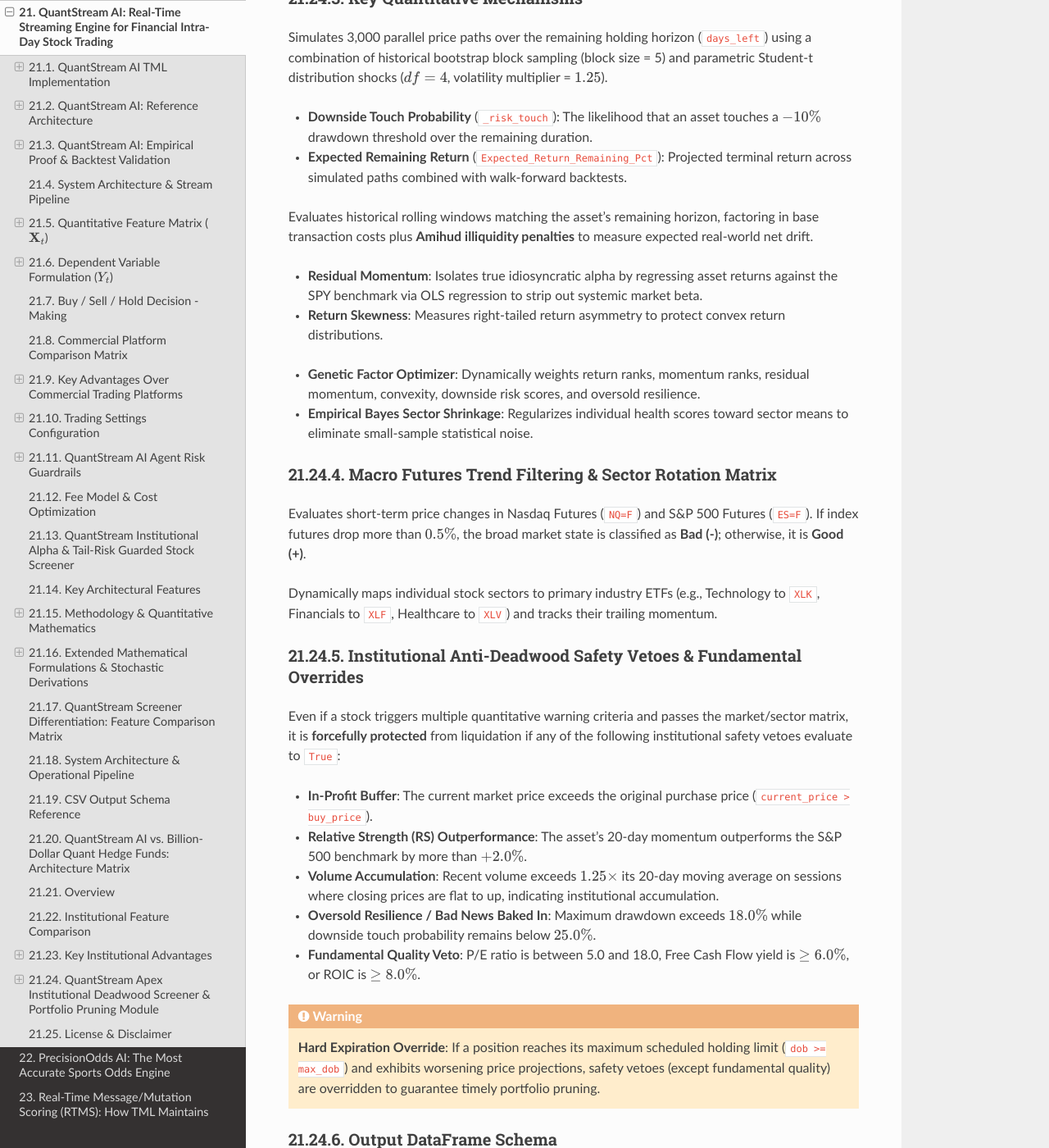
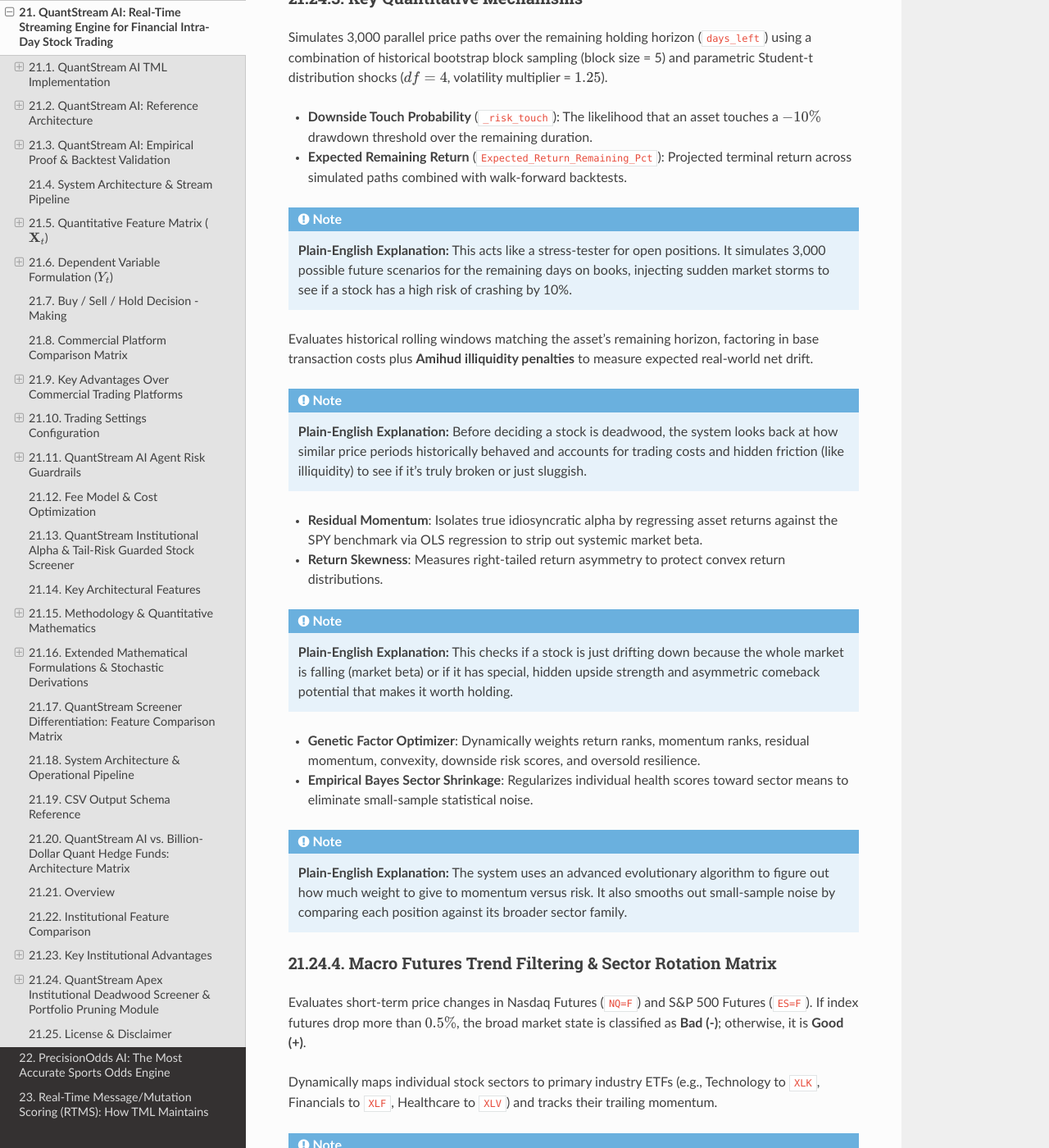
Before and after one commit to smaurice101/readthedocs, a Sphinx documentation site: the page built from docs/source/quantstream.rst, in a window 1280 px wide and 1400 px high, scrolled down 31647 px. Shown: the whole window at 82% size. Built offline with Sphinx 7.4.7 and the Read the Docs theme 3.1.0, drawn with Linux system fonts in a browser that asks for light colours; pages that are not in the unit, such as notebooks, are missing from menus; some of the changed text lies outside the part shown.

Commit message:
Update quantstream.rst

```diff
--- a/docs/source/quantstream.rst
+++ b/docs/source/quantstream.rst
@@ -1323,19 +1323,31 @@
 - **Downside Touch Probability** (``_risk_touch``): The likelihood that an asset touches a :math:`-10\%` drawdown threshold over the remaining duration.
 - **Expected Remaining Return** (``Expected_Return_Remaining_Pct``): Projected terminal return across simulated paths combined with walk-forward backtests.
 
+.. note::
+   **Plain-English Explanation:** This acts like a stress-tester for open positions. It simulates 3,000 possible future scenarios for the remaining days on books, injecting sudden market storms to see if a stock has a high risk of crashing by 10%.
+
 Walk-Forward Rolling Backtest & Microstructure Friction
 ~~~~~~~~~~~~~~~~~~~~~~~~~~~~~~~~~~~~~~~~~~~~~~~~~~~~~~~
 Evaluates historical rolling windows matching the asset's remaining horizon, factoring in base transaction costs plus **Amihud illiquidity penalties** to measure expected real-world net drift.
+
+.. note::
+   **Plain-English Explanation:** Before deciding a stock is deadwood, the system looks back at how similar price periods historically behaved and accounts for trading costs and hidden friction (like illiquidity) to see if it's truly broken or just sluggish.
 
 Cross-Sectional Residual Momentum & Return Skewness Convexity
 ~~~~~~~~~~~~~~~~~~~~~~~~~~~~~~~~~~~~~~~~~~~~~~~~~~~~~~~~~~~~~
 - **Residual Momentum**: Isolates true idiosyncratic alpha by regressing asset returns against the SPY benchmark via OLS regression to strip out systemic market beta.
 - **Return Skewness**: Measures right-tailed return asymmetry to protect convex return distributions.
 
+.. note::
+   **Plain-English Explanation:** This checks if a stock is just drifting down because the whole market is falling (market beta) or if it has special, hidden upside strength and asymmetric comeback potential that makes it worth holding.
+
 NSGA-II Sobol Genetic Optimization & Empirical Bayes Shrinkage
 ~~~~~~~~~~~~~~~~~~~~~~~~~~~~~~~~~~~~~~~~~~~~~~~~~~~~~~~~~~~~~~
 - **Genetic Factor Optimizer**: Dynamically weights return ranks, momentum ranks, residual momentum, convexity, downside risk scores, and oversold resilience.
 - **Empirical Bayes Sector Shrinkage**: Regularizes individual health scores toward sector means to eliminate small-sample statistical noise.
+
+.. note::
+   **Plain-English Explanation:** The system uses an advanced evolutionary algorithm to figure out how much weight to give to momentum versus risk. It also smooths out small-sample noise by comparing each position against its broader sector family.
 
 Macro Futures Trend Filtering & Sector Rotation Matrix
 ------------------------------------------------------
@@ -1348,6 +1360,9 @@
 ~~~~~~~~~~~~~~~~~~~~~~~~~~~~~~~~~~~~~
 Dynamically maps individual stock sectors to primary industry ETFs (e.g., Technology to ``XLK``, Financials to ``XLF``, Healthcare to ``XLV``) and tracks their trailing momentum.
 
+.. note::
+   **Plain-English Explanation:** Before selling a stock, the system checks overnight futures and industry sector trends. If the whole sector or market is just having a temporary bad day, it won't panic-sell a good company.
+
 Institutional Anti-Deadwood Safety Vetoes & Fundamental Overrides
 -----------------------------------------------------------------
 
@@ -1358,6 +1373,9 @@
 - **Volume Accumulation**: Recent volume exceeds :math:`1.25\times` its 20-day moving average on sessions where closing prices are flat to up, indicating institutional accumulation.
 - **Oversold Resilience / Bad News Baked In**: Maximum drawdown exceeds :math:`18.0\%` while downside touch probability remains below :math:`25.0\%`.
 - **Fundamental Quality Veto**: P/E ratio is between 5.0 and 18.0, Free Cash Flow yield is :math:`\ge 6.0\%`, or ROIC is :math:`\ge 8.0\%`.
+
+.. note::
+   **Plain-English Explanation:** Even if a stock looks weak on paper, the system has built-in "shield protocols." If a stock is already making money, heavily accumulated by big institutions, or fundamentally pristine, these safety shields block it from being sold prematurely.
 
 .. warning::
    **Hard Expiration Override**: If a position reaches its maximum scheduled holding limit (``dob >= max_dob``) and exhibits worsening price projections, safety vetoes (except fundamental quality) are overridden to guarantee timely portfolio pruning.
```
